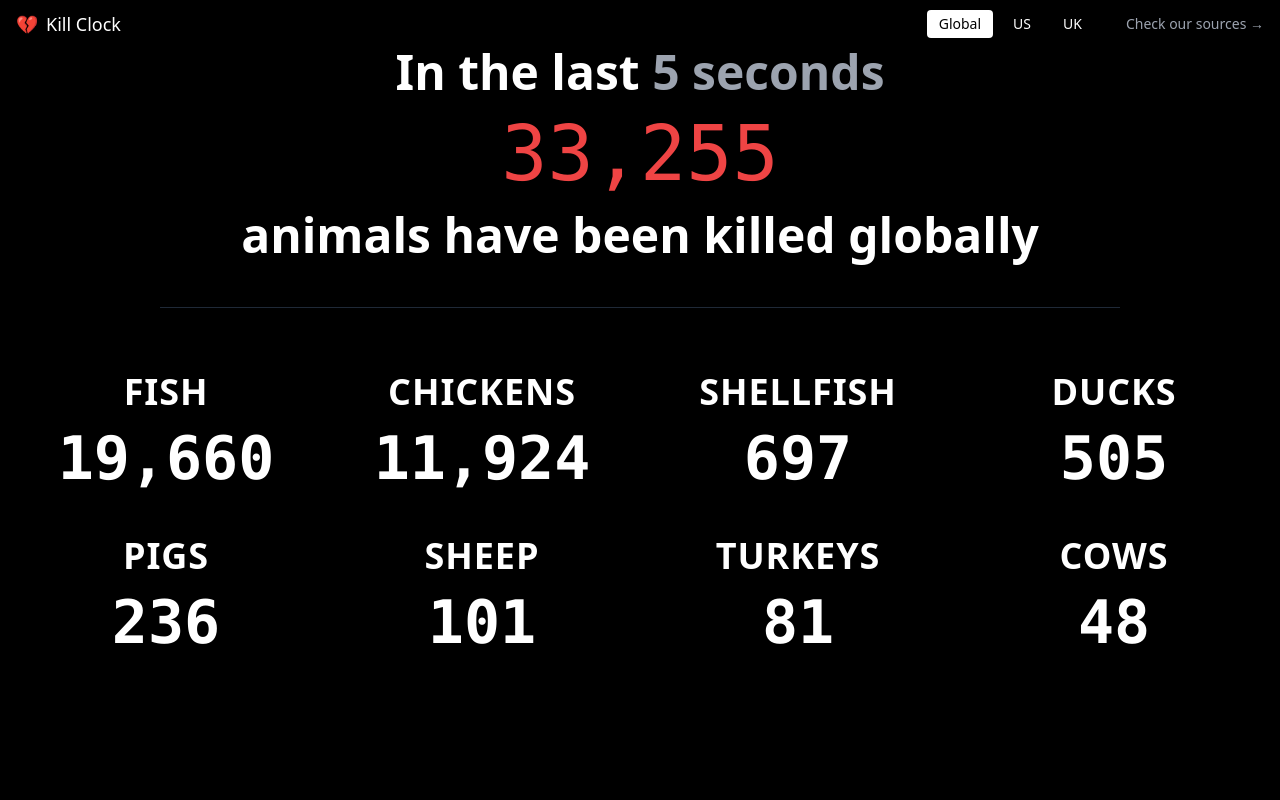
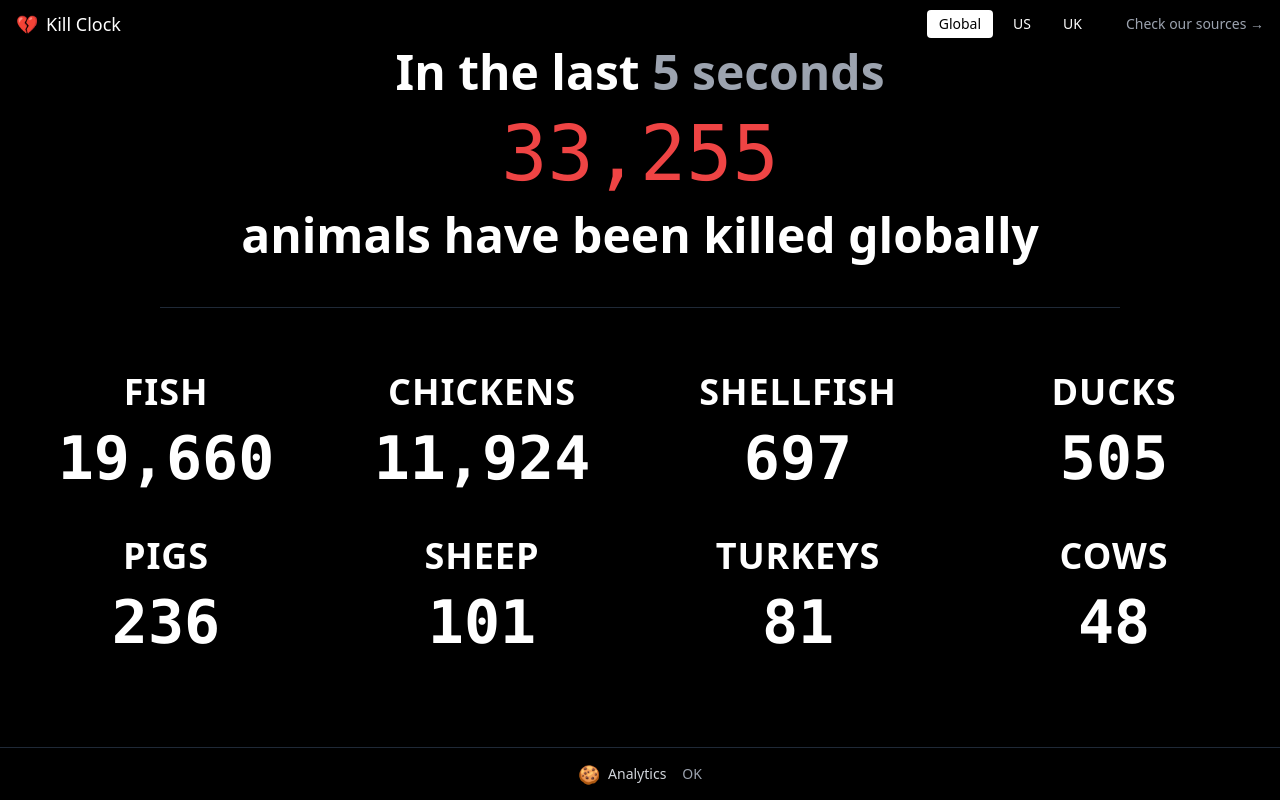
Before and after one commit to Stimul8d/ARA-Kill-Clock, a SvelteKit app: page / in a window 1280 px wide. Built offline with nearby package versions, Linux system fonts and the light colour scheme.

Commit message:
feat: implement Google Analytics tracking and add Cookie Consent component

```diff
--- a/src/app.html
+++ b/src/app.html
@@ -5,6 +5,14 @@
 		<link rel="icon" type="image/svg+xml" href="%sveltekit.assets%/favicon.svg" />
 		<meta name="viewport" content="width=device-width, initial-scale=1" />
 		<title>Animal Kill Clock</title>
+		<!-- Google tag (gtag.js) -->
+		<script async src="https://www.googletagmanager.com/gtag/js?id=G-3Q06VPW1PJ"></script>
+		<script>
+			window.dataLayer = window.dataLayer || [];
+			function gtag(){dataLayer.push(arguments);}
+			gtag('js', new Date());
+			gtag('config', 'G-3Q06VPW1PJ');
+		</script>
 		%sveltekit.head%
 	</head>
 	<body data-sveltekit-preload-data="hover">
--- /dev/null
+++ b/src/lib/components/CookieConsent.svelte
@@ -0,0 +1,35 @@
+<script lang="ts">
+  import { onMount } from 'svelte';
+  import localforage from 'localforage';
+
+  let show = false;
+
+  onMount(async () => {
+    const hasConsented = await localforage.getItem('cookieConsent');
+    if (!hasConsented) show = true;
+  });
+
+  async function accept() {
+    await localforage.setItem('cookieConsent', true);
+    show = false;
+  }
+</script>
+
+{#if show}
+  <div class="fixed bottom-0 left-0 right-0 bg-black/80 backdrop-blur-sm border-t border-gray-800 px-4 py-3 flex items-center gap-2 justify-center" transition:fade>
+    <span class="text-lg">🍪</span>
+    <span class="text-sm text-gray-300">Analytics</span>
+    <button
+      on:click={accept}
+      class="text-sm text-gray-400 hover:text-gray-200 transition-colors duration-200 ml-2"
+    >
+      OK
+    </button>
+  </div>
+{/if}
+
+<style>
+  .backdrop-blur-sm {
+    backdrop-filter: blur(8px);
+  }
+</style>
--- a/src/routes/+layout.svelte
+++ b/src/routes/+layout.svelte
@@ -1,7 +1,7 @@
 <script lang="ts">
   import '../app.css';
   import NavBar from '$lib/components/NavBar.svelte';
-  let { children } = $props();
+  import CookieConsent from '$lib/components/CookieConsent.svelte';
 </script>
 
 <div class="min-h-screen bg-black relative">
@@ -9,6 +9,7 @@
     <NavBar />
   </div>
   <main class="h-screen">
-    {@render children()}
+    <slot />
   </main>
 </div>
+<CookieConsent />
```
